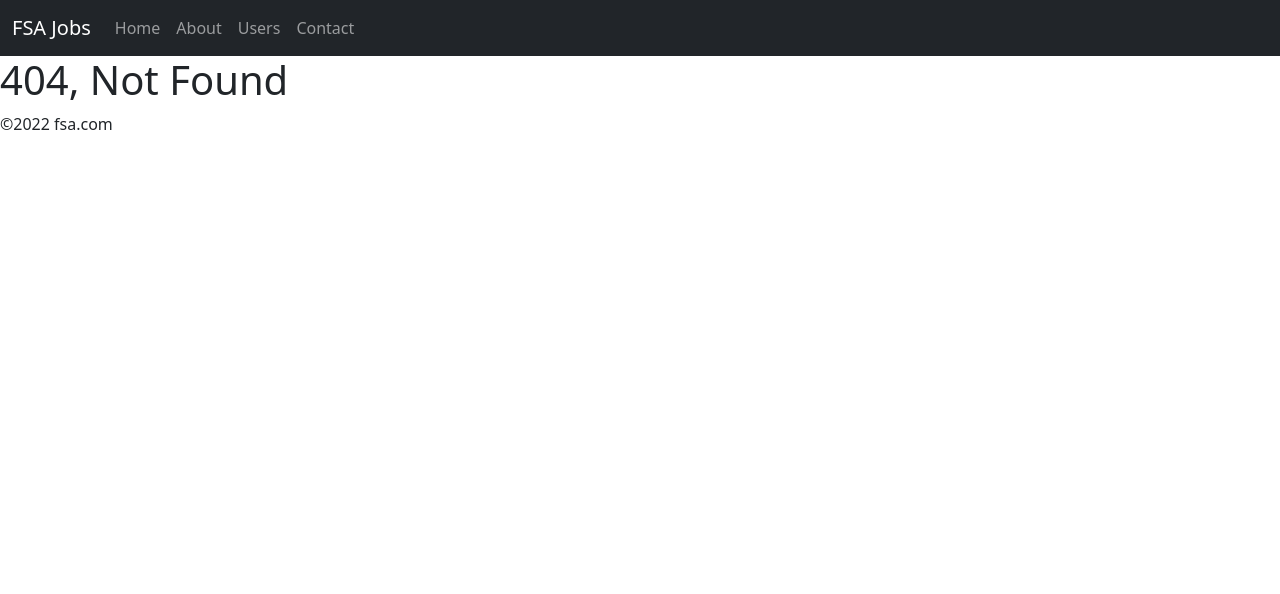
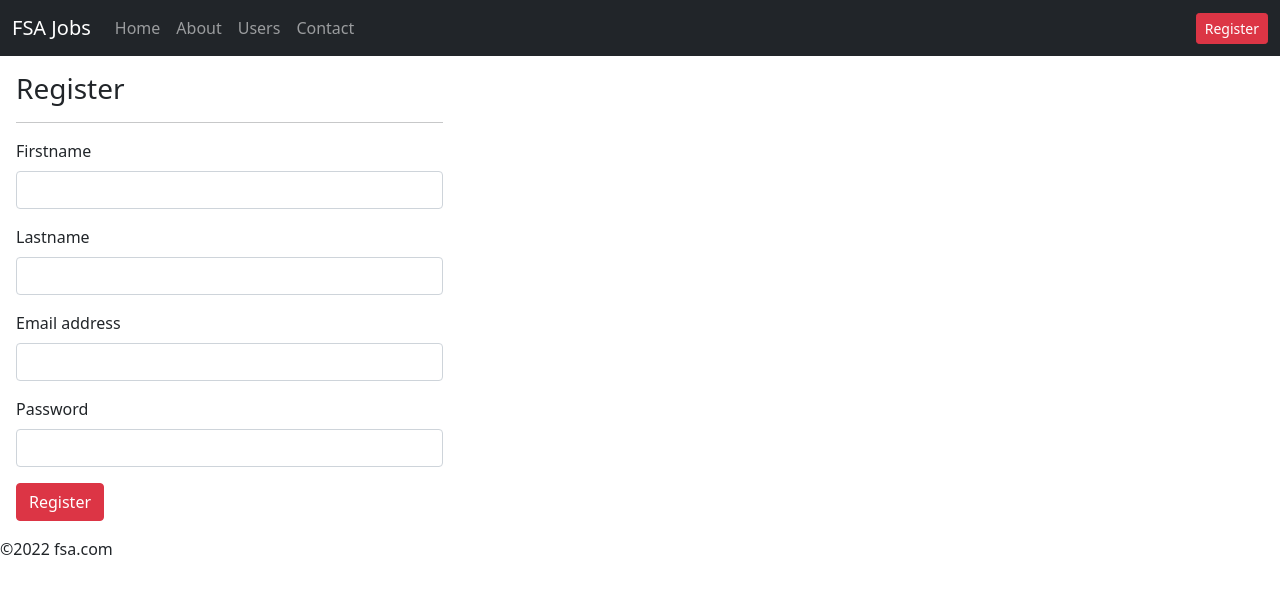
Before and after one commit to AamenaK/fsa-react, a React (Create React App) app: page /register in a window 1280 px wide. Before the commit this address had no page. Shown: the top 594 px of the page. Built offline with nearby package versions, Linux system fonts and the light colour scheme.

Commit message:
Refactor register component

```diff
--- a/src/AppRoutes.js
+++ b/src/AppRoutes.js
@@ -6,6 +6,7 @@ import Contact from "./Contact";
 import UserList from "./users/UserList";
 import NotFound from "./NotFound";
 import Footer from "./footer";
+import Register from "./Register";
 
 const AppRoutes = () => <BrowserRouter>
     <Header />
@@ -16,6 +17,7 @@ const AppRoutes = () => <BrowserRouter>
         <Route path="/users" element={<UserList/>} />
         {/* <Route path="*" element={<Home/>} /> */}
         {/* <Route path="*" element={<Navigate to="/" />} /> */}
+        <Route path="/register" element={<Register />} />
         <Route path="*" element={<NotFound />} />
     </Routes>
     <Footer />
--- a/src/Header.js
+++ b/src/Header.js
@@ -18,6 +18,9 @@ function Header() {
                 <Link className="nav-link" to="/contact">Contact</Link>
             </li>
         </ul>
+        <div>
+            <Link to="/register" className="btn btn-sm btn-danger">Register</Link>
+        </div>
     </div>
   </nav>
 }
--- /dev/null
+++ b/src/Register.js
@@ -0,0 +1,95 @@
+import axios from "axios";
+import React from "react";
+import ShouldRender from "./utils/ShouldRender";
+import Error from "./utils/Error";
+
+class Register extends React.Component {
+
+    state = {
+        user: {
+            firstName:'',
+            lastName:'',
+            email:'',
+            password:'',
+        },
+        success: false,
+        error: false,
+        userExists: false
+    }
+
+    onRegister = () => {
+        axios.post('https://fsa-node-api.herokuapp.com/api/users/signup', this.state.user)
+            .then(res => {
+                    this.setState({ firstName: '', lastName: '', email: '', password: '', success: true, error: false, userExists: false })
+    })
+            .catch(err => {
+                if(err.message.indexOf('409')>-1) this.setState({ userExists: true, success: false });
+                else this.setState({ error: true, success: false });
+            });
+    }
+
+    onTextChange = (evt) => {
+        const newUser = { ...this.state.user, [evt.target.name] :evt.target.value };
+        this.setState({ user: newUser });
+
+    }
+
+    // onFirstNameChange = (evt) => {
+    //     this.setState({ firstName:evt.target.value });
+    // }
+
+    // onLastNameChange = (evt) => {
+    //     this.setState({ lastName:evt.target.value });
+    // }
+
+    // onEmailChange = (evt) => {
+    //     this.setState({ email:evt.target.value });
+    // }
+
+    // onPwdChange = (evt) => {
+    //     this.setState({ password:evt.target.value });
+    // }
+
+    render() {
+        return <div className="m-3 col-md-4">
+            <ShouldRender cond={this.state.success}>
+                <div className="mb-3 alert alert-success">
+                    Successfully Registered.
+                </div>
+            </ShouldRender>
+            <ShouldRender cond={this.state.userExists}>
+                <div className="mb-3 alert alert-danger">
+                    User already exists.
+                </div>
+            </ShouldRender>
+            <ShouldRender cond={this.state.error}>
+               <Error />
+            </ShouldRender>
+            <div className="mb-3">
+                <h3>Register</h3>
+                <hr />
+            </div>
+            <div className="mb-3">
+                <label for="fName" className="form-label">Firstname</label>
+                <input name="firstName" value={this.state.firstName} onChange={ this.onTextChange } id="fName" type="text" class="form-control" />
+            </div>
+            <div className="mb-3">
+                <label for="lName" className="form-label">Lastname</label>
+                <input name="lastName"  value={this.state.lastName} onChange={ this.onTextChange } id="lName" type="text" class="form-control" />
+            </div>
+            <div className="mb-3">
+                <label for="exampleFormControlInput1" className="form-label">Email address</label>
+                <input name="email"  value={this.state.email} onChange={ this.onTextChange } id="email" type="email" class="form-control" />
+            </div>
+            <div className="mb-3">
+                <label for="pwd" className="form-label">Password</label>
+                <input name="password"  value={this.state.password} onChange={ this.onTextChange } id="pwd" type="password" class="form-control" />
+            </div>
+            <div className="mb-3">
+                <button onClick={ this.onRegister } className="btn btn-danger">Register</button>
+            </div>
+        </div>
+    }
+}
+
+export default Register;
--- a/src/utils/Error.js
+++ b/src/utils/Error.js
@@ -1,5 +1,5 @@
 const Error = () =>  <div className="col-md-8">
-<div class="alert alert-danger">Something went wrong. Try again</div>
+<div className="alert alert-danger">Something went wrong. Try again</div>
 </div>
 
 export default Error;
```
